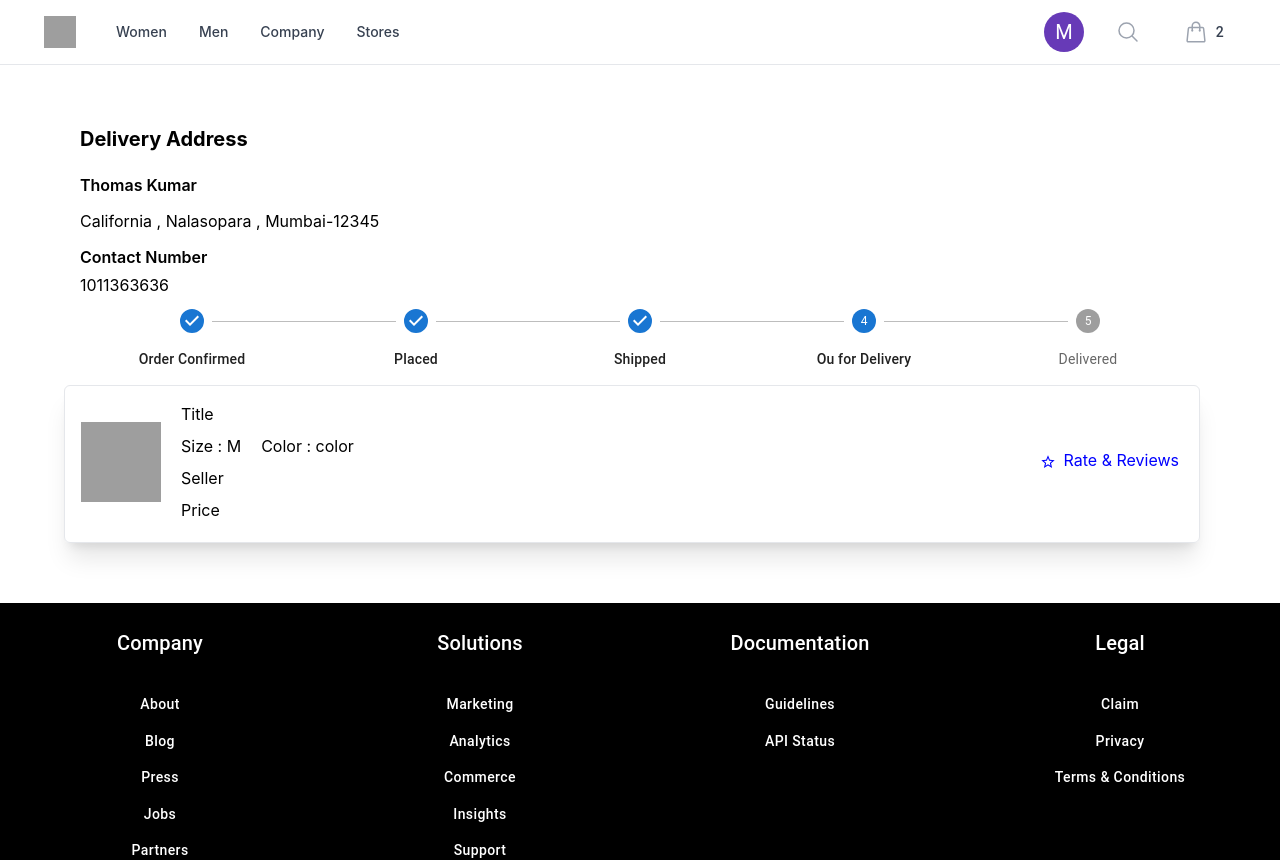
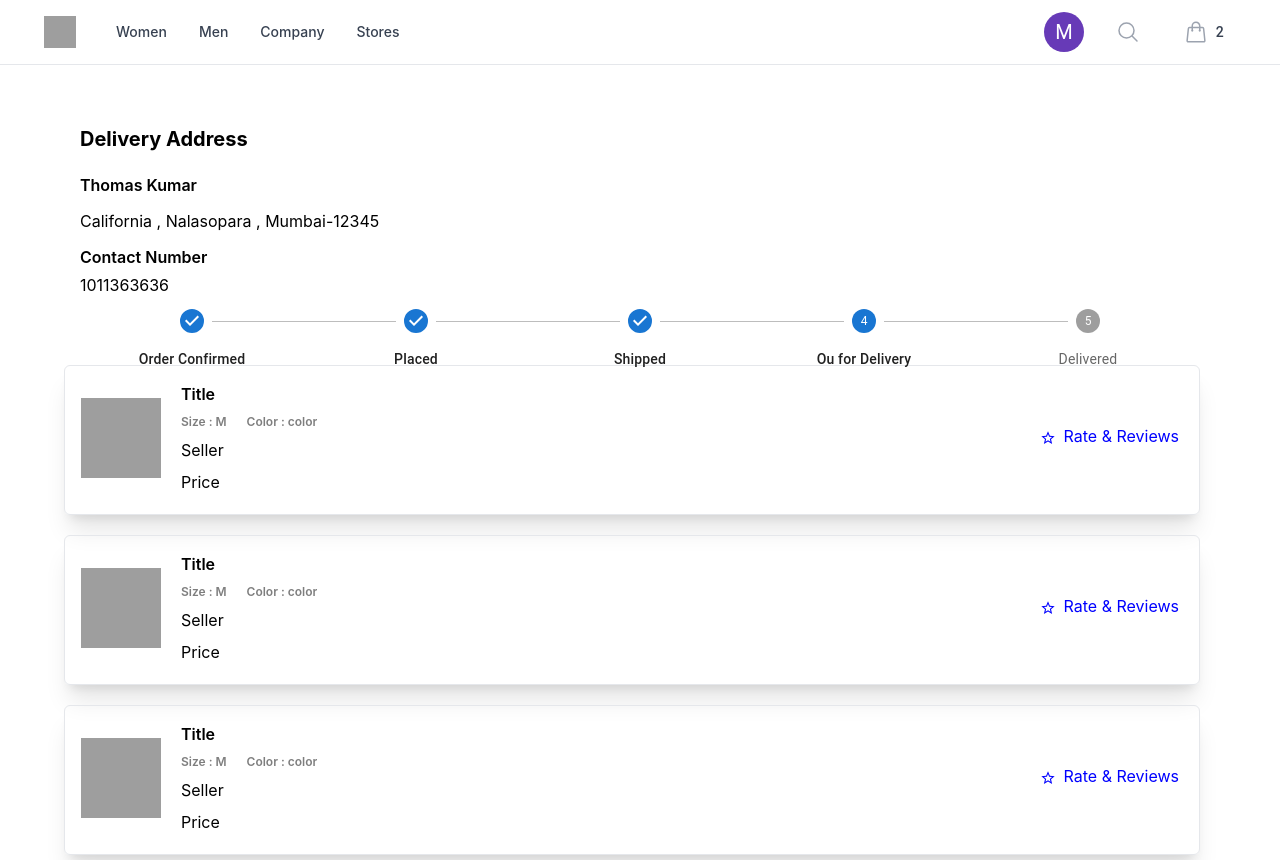
Before and after one commit to manish0to1/e-commerce, a React (Create React App) app: page / in a window 1280 px wide. Shown: the top 860 px of the page. Built offline with nearby package versions, Linux system fonts and the light colour scheme; grey boxes are pictures that could not be loaded.

Commit message:
creating multiple orderDetails or hardCode for testing the ui

```diff
--- a/src/customer/components/Order/OrderDetails.jsx
+++ b/src/customer/components/Order/OrderDetails.jsx
@@ -11,11 +11,13 @@ const OrderDetails = () => {
         <h1 className="font-bold text-xl py-5">Delivery Address</h1>
         <AddressCard />
       </div>
+
       <div className="py-3">
         <OrderTracking activeStep={3} />
       </div>
 
-      <Grid container spacing={2} className="py-5">
+      <Grid container spacing={2} className="space-y-5">
+        {[1, 1, 1, 1].map((item) => (
           <Grid
             item
             container
@@ -30,8 +32,8 @@ const OrderDetails = () => {
                   alt=""
                 />
                 <div className="space-y-2 ml-5">
-                <p>Title</p>
-                <p className="space-x-5">
+                  <p className="font-semibold">Title</p>
+                  <p className="space-x-5 text-xs font-semibold opacity-50">
                     <span>Size : M</span>
                     <span>Color : color</span>
                   </p>
@@ -48,6 +50,7 @@ const OrderDetails = () => {
               </Box>
             </Grid>
           </Grid>
+        ))}
       </Grid>
     </div>
   );
```
Lines whose indentation alone changed are shown as unchanged.
